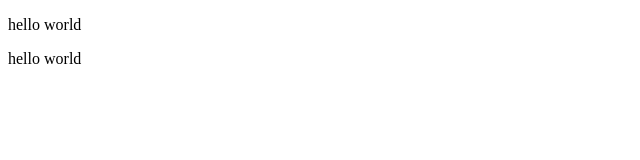
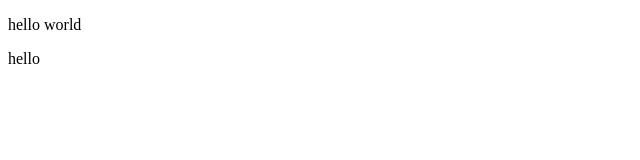
Before and after one commit to Sugumaran-02/Playwright_training_class, a plain HTML site: page index.html in a window 1280 px wide. Shown: the full height of the page, 0-640 px from the left. Drawn offline with Linux system fonts and the light colour scheme.

Commit message:
after stash

```diff
--- a/index.html
+++ b/index.html
@@ -7,6 +7,6 @@
 </head>
 <body>
     <p>hello world </p>
-    <p>hello world </p>
+    <p>hello </p>
 </body>
 </html>
```
